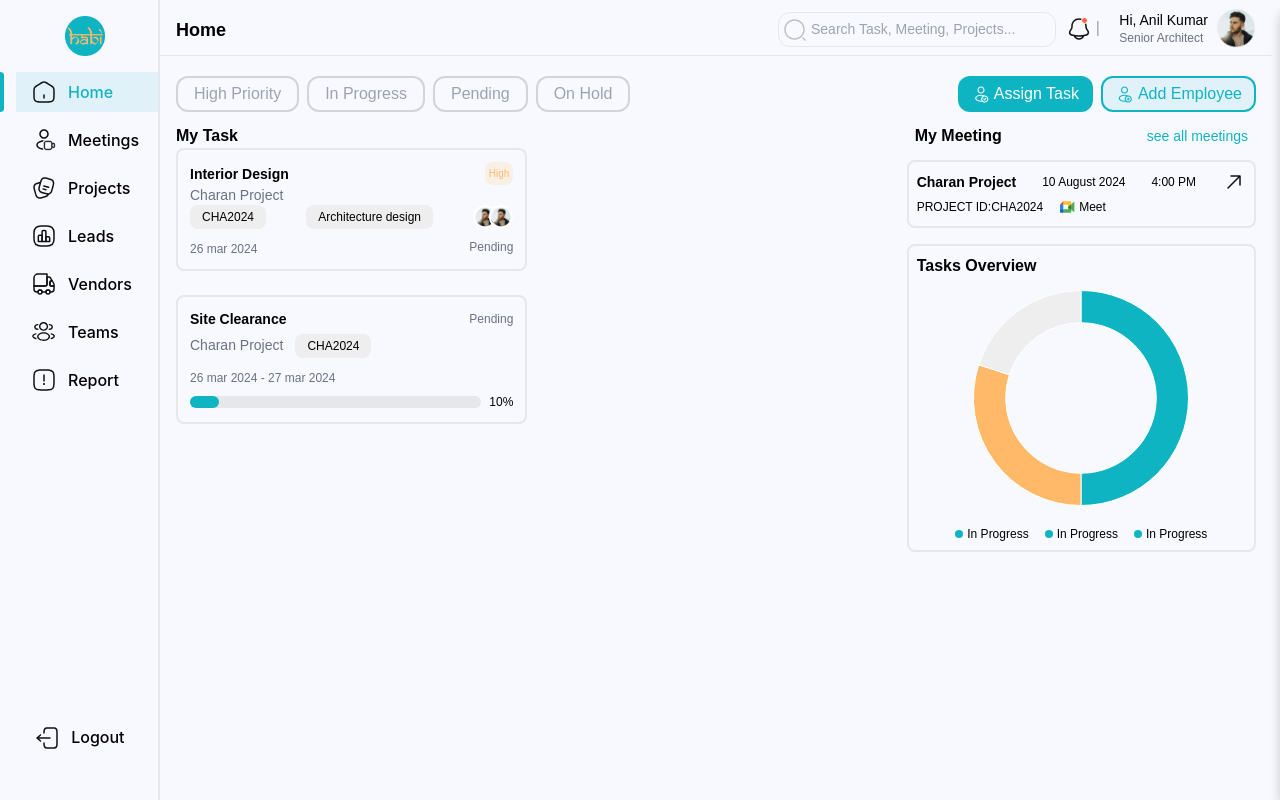
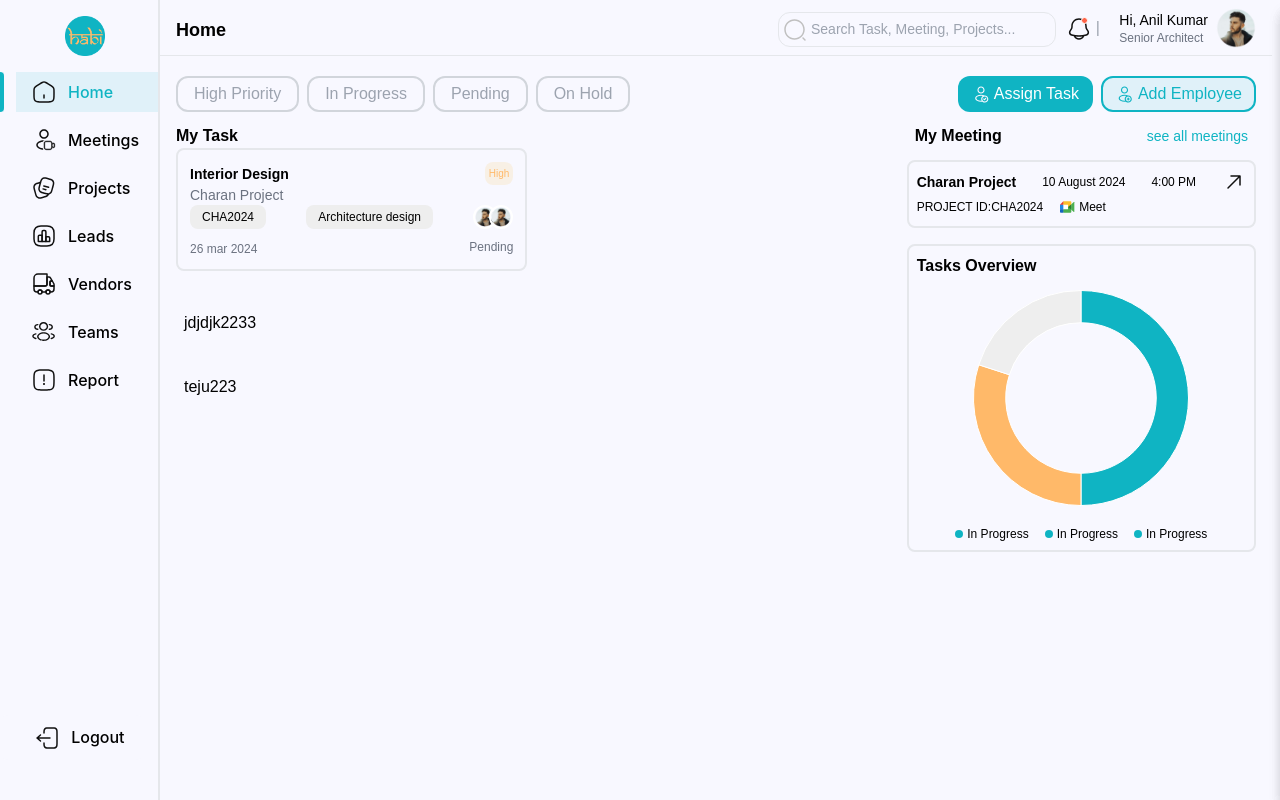
Before and after one commit to tejudharanesh/HABI_internal, a React (Vite) app: page /dashboard in a window 1280 px wide. Built offline with nearby package versions, Linux system fonts and the light colour scheme; a web font is replaced by a local one.

Commit message:
added priority

```diff
--- a/src/components/Home/Task.jsx
+++ b/src/components/Home/Task.jsx
@@ -22,6 +22,8 @@ export function Task({ tasks, toggleTaskDetails }) {
 }
 
 export function Task1({ tasks, toggleTaskDetails }) {
+  console.log("wekijdjhweud");
+
   return (
     <div className="mb-6">
       {tasks.length > 0 ? (
--- a/src/pages/Admin/Home.jsx
+++ b/src/pages/Admin/Home.jsx
@@ -18,6 +18,16 @@ function Home() {
   const [filter, setFilter] = useState(""); // New state for filter
 
   const [selectedTask, setSelectedTask] = useState({}); // New state for selected task
+
+  const [openClientIndex, setOpenClientIndex] = useState(null);
+
+  const toggleClientTasks = (clientIndex) => {
+    if (openClientIndex === clientIndex) {
+      setOpenClientIndex(null); // Close the tasks if the same client is clicked again
+    } else {
+      setOpenClientIndex(clientIndex); // Open the clicked client's tasks
+    }
+  };
 
   // Function to toggle the task drawer
   const toggleTaskDrawer = () => {
@@ -70,7 +80,13 @@ function Home() {
     },
     // Other tasks...
   ]);
-  const projectTask = [
+
+  const projects = [
+    {
+      clients: [
+        {
+          clientName: "jdjdjk2233",
+          tasks: [
             {
               title: "Site Clearance",
               project: "Charan Project",
@@ -80,11 +96,43 @@ function Home() {
               status: "Pending",
               progress: 10,
             },
+            {
+              title: "Site",
+              project: "Charan Project",
+              projectId: "CHA2024",
+              clientId: "1272829",
+              Date: "2 mar 2024 - 7 mar 2024",
+              status: "Pending",
+              progress: 70,
+            },
+          ],
+        },
+        {
+          clientName: "teju223",
+          tasks: [
+            {
+              title: "Site Clearance",
+              project: "Charan ",
+              projectId: "CHA2024",
+              clientId: "1272829",
+              Date: "6 mar 2024 - 7 mar 2024",
+              status: "Pending",
+              progress: 50,
+            },
+            {
+              title: "Clearance",
+              project: "Charan Project",
+              projectId: "CHA2024",
+              clientId: "1272829",
+              Date: "26 mar 2024 - 27 mar 2024",
+              status: "Pending",
+              progress: 80,
+            },
+          ],
+        },
+      ],
+    },
   ];
-
-  const projects = [
-
-  ]
   // Other tasks...
   const addNewTask = (newTask) => {
     setTasks((prevTasks) => [...prevTasks, newTask]);
@@ -129,11 +177,23 @@ function Home() {
                 toggleTaskDetails={toggleTaskDetails}
               />
             )}
-            {role == "siteSupervisor" && (
-              <Task1
-                tasks={projectTask}
-                toggleTaskDetails={toggleTaskDetails}
-              />
+            {role === "siteSupervisor" &&
+              projects.map((project, projectIndex) =>
+                project.clients.map((client, clientIndex) => (
+                  <div key={clientIndex} className="dropdown my-10">
+                    {/* Client name that toggles the visibility of tasks */}
+                    <p
+                      className="text-black my-1 ml-2 cursor-pointer"
+                      onClick={() => toggleClientTasks(clientIndex)} // Toggle tasks on click
+                    >
+                      {client.clientName}
+                    </p>
+                    {/* Conditionally render Task1 based on the open client */}
+                    {openClientIndex === clientIndex && (
+                      <Task1 tasks={client.tasks} />
+                    )}
+                  </div>
+                ))
               )}
           </div>
           <div className="space-y-4 md:col-span-1 xl:col-span-1">
```
Lines whose indentation alone changed are shown as unchanged.
